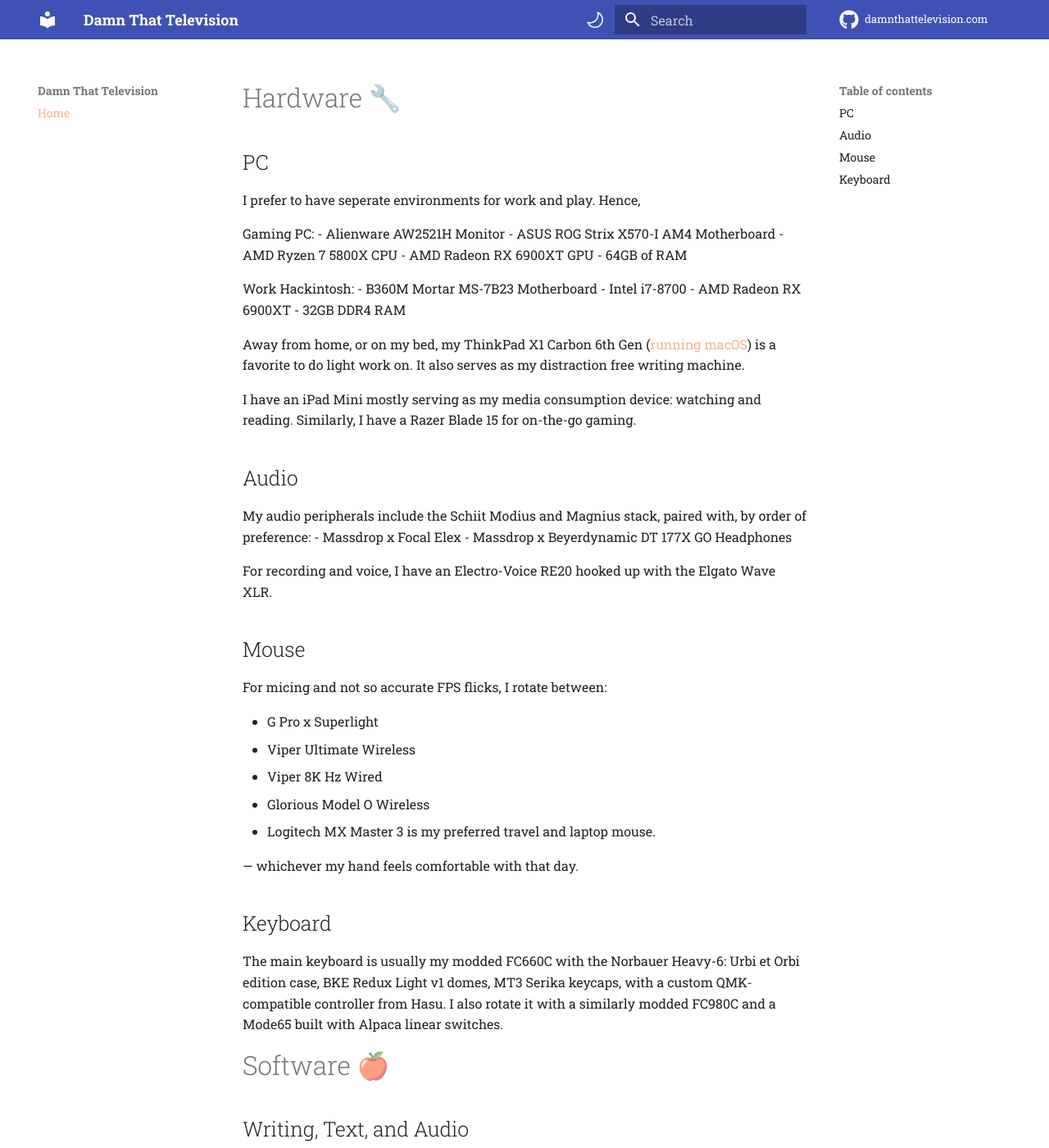
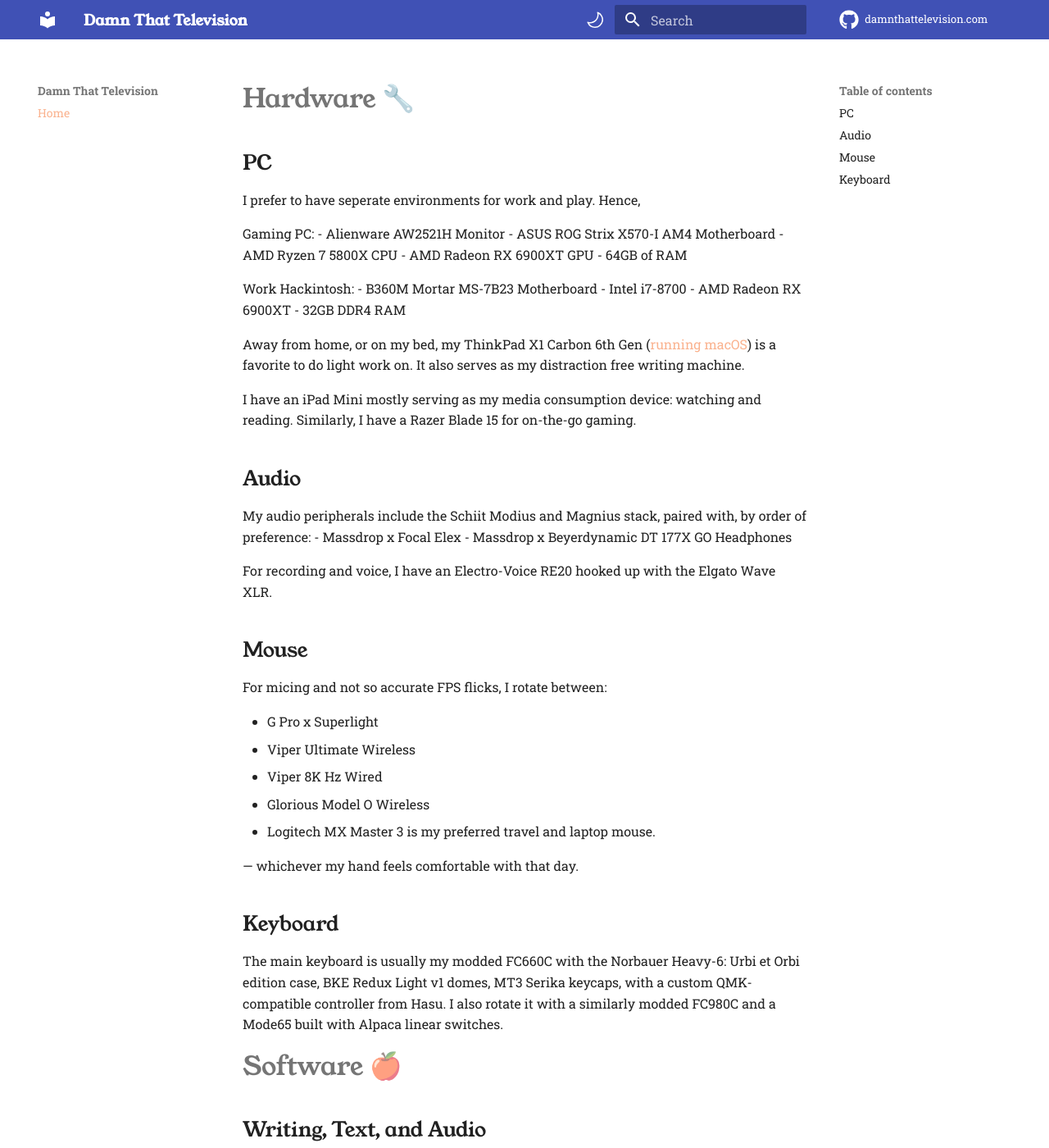
Before and after one commit to tylernguyen/tylernguyen.xyz, an MkDocs documentation site: the page built from docs/blog/index.md, in a window 1280 px wide and 1400 px high. Shown: the whole window at 82% size. Built offline with MkDocs 1.6.1 and Material for MkDocs 9.7.7, drawn with Linux system fonts in a browser that asks for light colours; plug-ins that fetch from the network failed and are left out; comment, search, counter and statistics services are not loaded.

Commit message:
chnage font

```diff
--- a/docs/stylesheets/extra.css
+++ b/docs/stylesheets/extra.css
@@ -1,3 +1,8 @@
+@font-face {
+  font-family: YoungSerif-Regular;
+  src: url("/assets/fonts/youngserif/YoungSerif-Regular.woff") format("woff"), url("/assets/fonts/youngserif/YoungSerif-Regular.ttf") format("truetype"), url("/assets/fonts/youngserif/YoungSerif-Regular.woff2") format("woff2");
+}
+
 /* ANCHOR Define brand colors */
 :root {
   --md-primary-fg-color: #282F38;
@@ -14,6 +19,13 @@
   --md-footer-bg-color: rgb(23, 27, 32, 0.87);
   --md-footer-bg-color-dark: rgb(23, 27, 32);
   --md-typeset-a-color: #689D6A;
+}
+
+h1,
+h2,
+h3,
+.md-header__topic {
+  font-family: YoungSerif-Regular;
 }
 
 /* ANCHOR Hide shadow under navigation */
```
Also changed, not shown: docs/assets/fonts/youngserif/LICENSE.txt (added), docs/assets/fonts/youngserif/YoungSerif-Regular.ttf (added), docs/assets/fonts/youngserif/YoungSerif-Regular.woff (added), docs/assets/fonts/youngserif/YoungSerif-Regular.woff2 (added).
